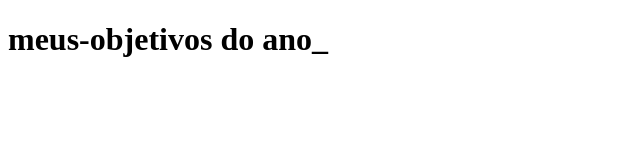
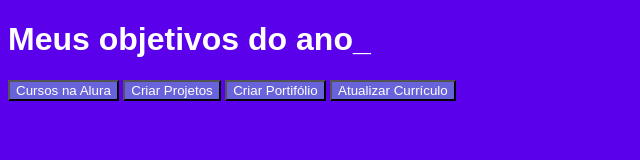
Before and after one commit to tommyshelbyeli/javascript, a plain HTML site: page index.html in a window 1280 px wide. Shown: the whole page, without its empty margins (0-640 px from the left). Drawn offline with Linux system fonts and the light colour scheme; a web font is replaced by a local one.

Commit message:
Add files via upload

```diff
--- a/index.html
+++ b/index.html
@@ -2,11 +2,23 @@
 <html lang="pt-br">
 <head>
     <meta charset="UTF-8">
-    <meta name="viewport"
-    content="width=device-width, initial-scale=1.0">
-    <title>projeto de vida</title>
+    <meta name="viewport" content="width=device-width, initial-scale=1.0">
+    <title>Projeto de Vida</title>
+    <link rel="stylesheet" href="style.css">
+
+
+    <link rel="preconnect" href="https://fonts.googleapis.com">
+    <link rel="preconnect" href="https://fonts.gstatic.com" crossorigin>
+    <link href="https://fonts.googleapis.com/css2?family=Anta&display=swap" rel="stylesheet">
 </head>
-<h1>meus-objetivos do ano_</h1>
+<body>
+    <h1>Meus objetivos do ano_</h1>
+    <div class="botoes">
+        <button class="botao">Cursos na Alura</button>
+        <button class="botao">Criar Projetos</button>
+        <button class="botao">Criar Portifólio</button>
+        <button class="botao">Atualizar Currículo</button>
+    </div>
 
 </body>
 </html>
--- a/style.css
+++ b/style.css
@@ -1,7 +1,18 @@
 :root{
-     --cor-de-fundo: #1e1e1e;
-     --vermelho:#ff5757;
-     --botao-ativado:#3a3756;
-     --botao-inativado:rgba(58, 55, 94,0.5);
-     --texto-fundo: rgba(58, 55, 94, 0.3);
+    --cor-de-fundo: #5a00ea;
+    --verde: #6fff57;
+    --botao-ativado: #63A8DB;
+    --botao-inativado: #6963DB;
+    --texto-fundo: rgba(58, 55, 94, 0.3);
 }
+
+body{
+    background-color: var(--cor-de-fundo);
+    color: white;
+    font-family: "Anta", sans-serif;
+}
+
+.botao{
+    background-color: var(--botao-inativado);
+    color: white;
+}
```
Also changed, not shown: 1 other file.
